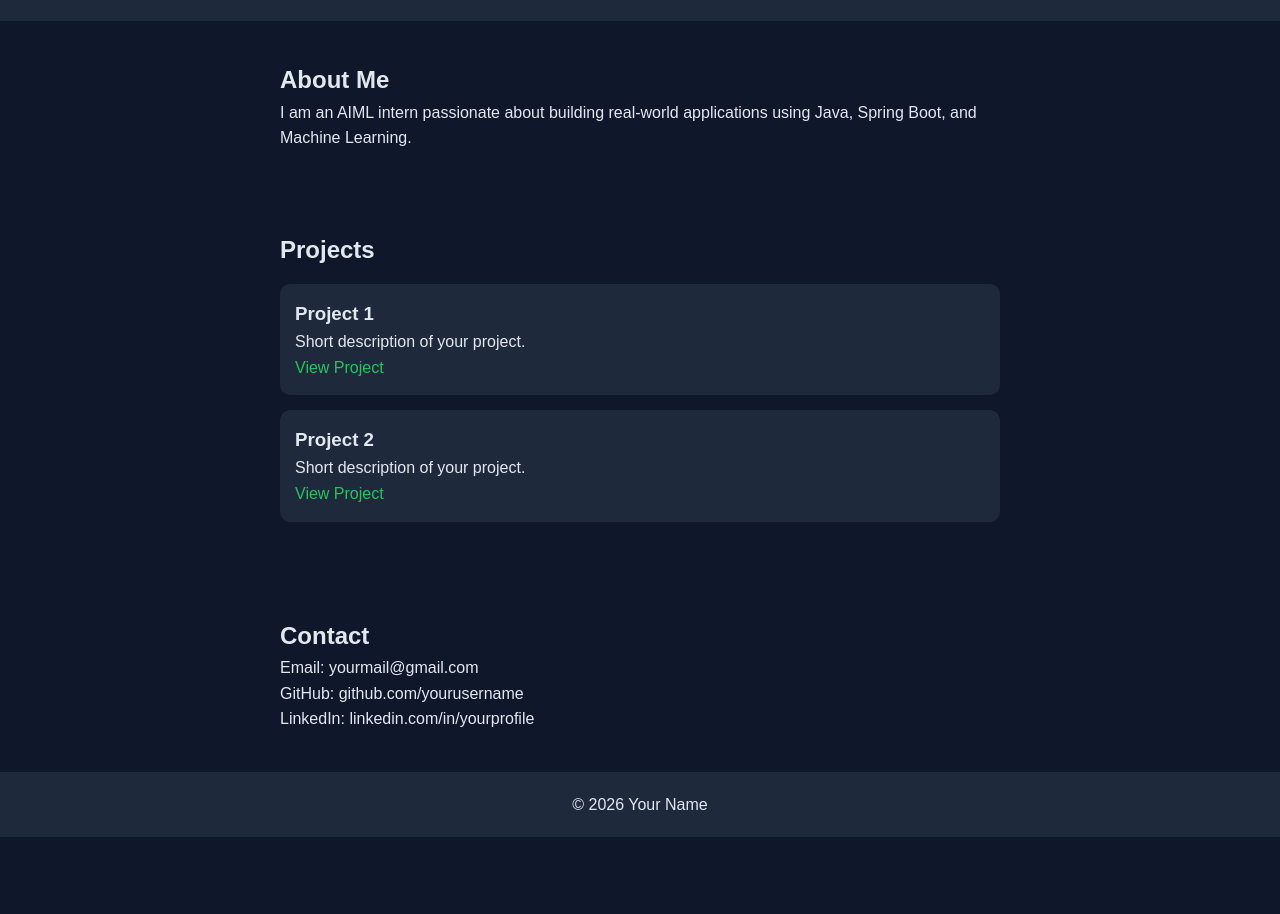
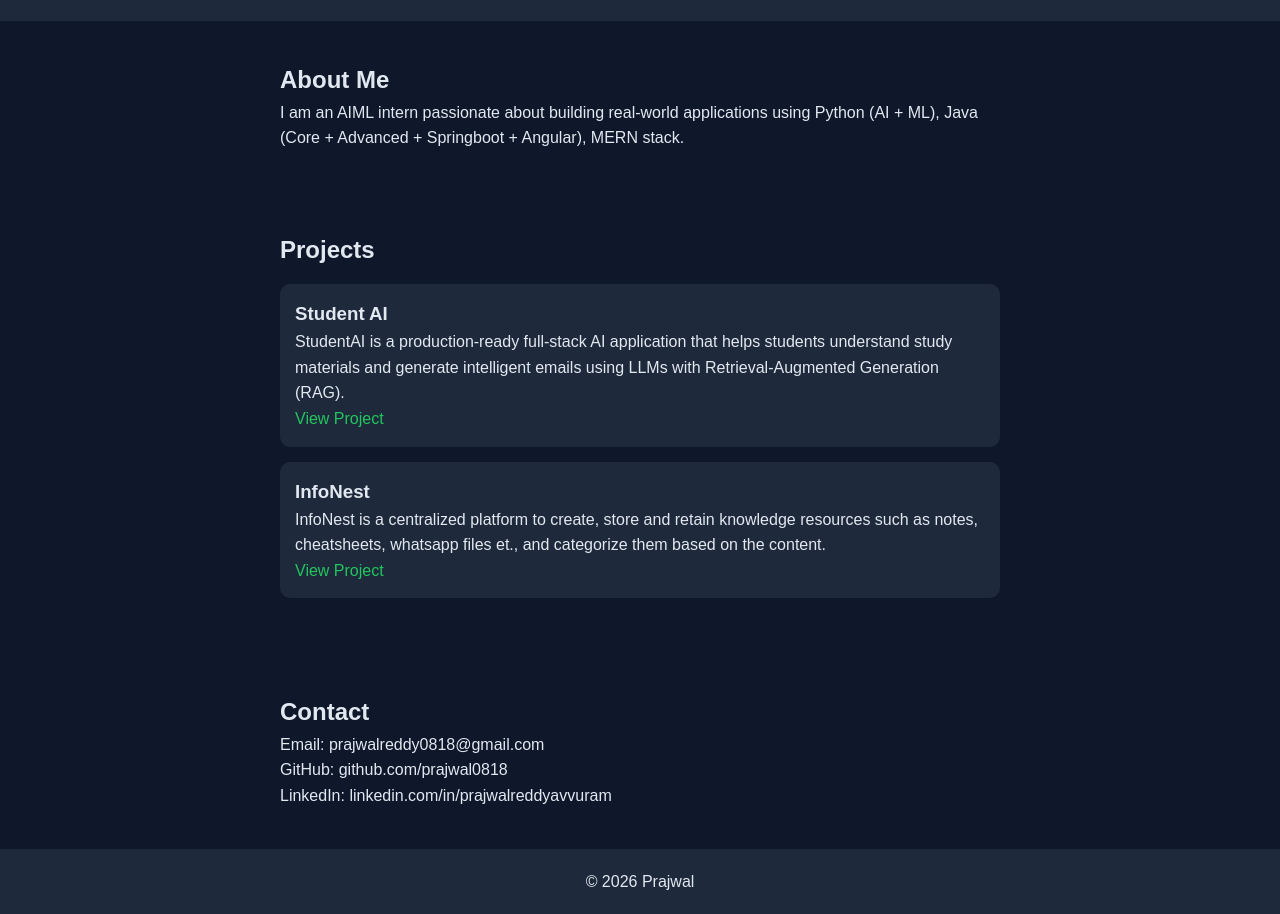
Before and after one commit to prajwal0818/prajwal0818.github.io, a plain HTML site: page index.html in a window 1280 px wide. Shown: the part 121-1035 px from the top of the page. Before the commit the page ends 958 px from the top, so only its background shows below. Drawn offline with Linux system fonts and the light colour scheme.

Commit message:
Update index.html

```diff
--- a/index.html
+++ b/index.html
@@ -3,13 +3,13 @@
 <head>
     <meta charset="UTF-8">
     <meta name="viewport" content="width=device-width, initial-scale=1.0">
-    <title>Your Name | Portfolio</title>
+    <title>Prajwal | Portfolio</title>
     <link rel="stylesheet" href="style.css">
 </head>
 <body>
 
 <header>
-    <h1>Your Name</h1>
+    <h1>Prajwal</h1>
     <p>AIML Intern | Developer</p>
     <nav>
         <a href="#about">About</a>
@@ -22,7 +22,7 @@
     <h2>About Me</h2>
     <p>
         I am an AIML intern passionate about building real-world applications
-        using Java, Spring Boot, and Machine Learning.
+        using Python (AI + ML), Java (Core + Advanced + Springboot + Angular), MERN stack.
     </p>
 </section>
 
@@ -30,28 +30,28 @@
     <h2>Projects</h2>
 
     <div class="project">
-        <h3>Project 1</h3>
-        <p>Short description of your project.</p>
-        <a href="#">View Project</a>
+        <h3>Student AI</h3>
+        <p>StudentAI is a production-ready full-stack AI application that helps students understand study materials and generate intelligent emails using LLMs with Retrieval-Augmented Generation (RAG).</p>
+        <a href="https://github.com/Tilli-Academy/student-ai">View Project</a>
     </div>
 
     <div class="project">
-        <h3>Project 2</h3>
-        <p>Short description of your project.</p>
-        <a href="#">View Project</a>
+        <h3>InfoNest</h3>
+        <p>InfoNest is a centralized platform to create, store and retain knowledge resources such as notes, cheatsheets, whatsapp files et., and categorize them based on the content.</p>
+        <a href="https://github.com/prajwal0818/infonest">View Project</a>
     </div>
 
 </section>
 
 <section id="contact">
     <h2>Contact</h2>
-    <p>Email: yourmail@gmail.com</p>
-    <p>GitHub: github.com/yourusername</p>
-    <p>LinkedIn: linkedin.com/in/yourprofile</p>
+    <p>Email: prajwalreddy0818@gmail.com</p>
+    <p>GitHub: github.com/prajwal0818</p>
+    <p>LinkedIn: linkedin.com/in/prajwalreddyavvuram</p>
 </section>
 
 <footer>
-    <p>© 2026 Your Name</p>
+    <p>© 2026 Prajwal</p>
 </footer>
 
 <script src="script.js"></script>
```
